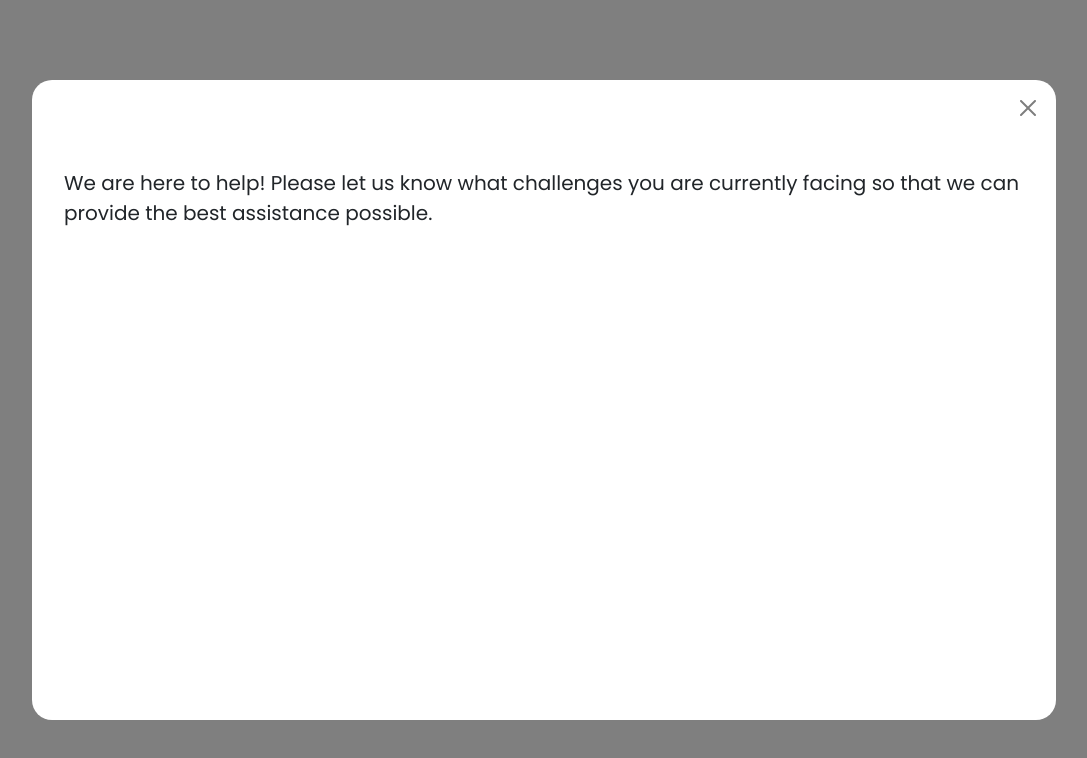
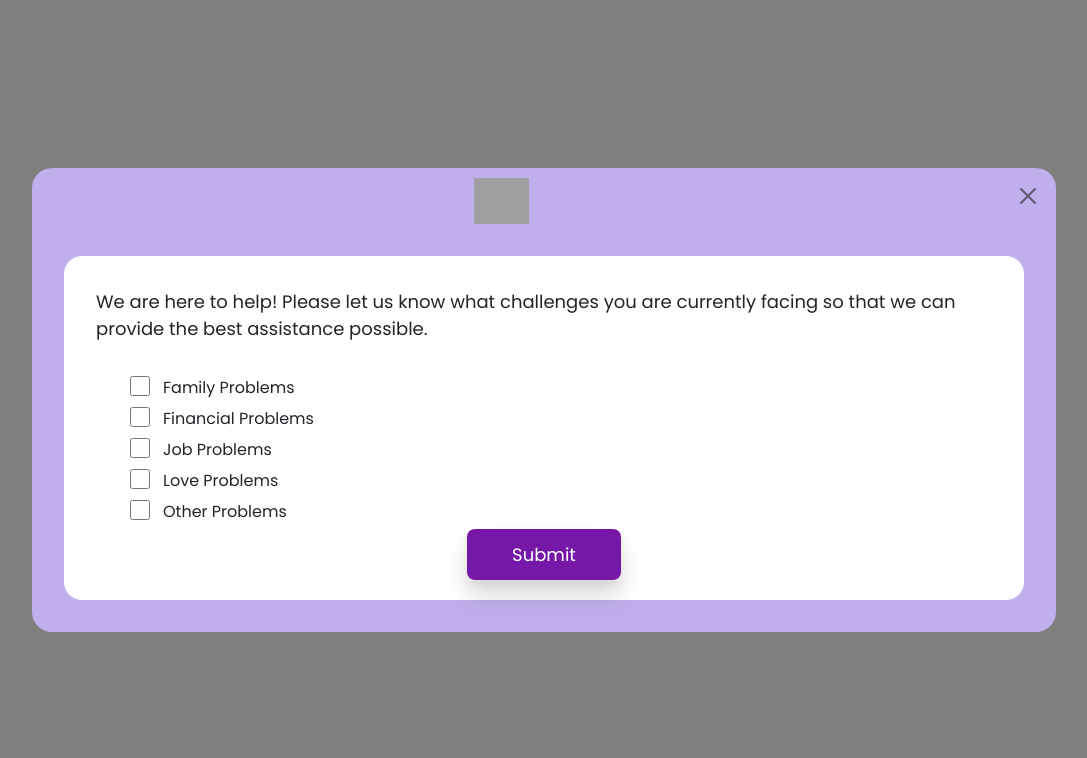
Before and after one commit to sirikisiva/Chillout_New, a React (Create React App) app in the folder Relaxapp/: page /UserInfo in a window 1280 px wide. Shown: the top 758 px of the page, without its empty margins (96-1183 px from the left). Built offline with nearby package versions, Linux system fonts and the light colour scheme; grey boxes are pictures that could not be loaded.

Commit message:
Add files via upload

```diff
--- a/Relaxapp/src/Signup.jsx
+++ b/Relaxapp/src/Signup.jsx
@@ -417,7 +417,7 @@ const SignupScreen = () => {
   return (
     <div>
       <div className="signUpScreen">
-        <div className="loginContainer col-6">
+        <div className="signUpContainer col-6">
           <div className="signUpCard">
             <div className="titleBox">
               <div>
@@ -436,6 +436,7 @@ const SignupScreen = () => {
                       name="name"
                       placeholder="enter your fullname"
                       className="inputStyle"
+                      style={{borderColor:(!username.errorActive && !username.verify ) ? "purple" : "red"}}
                       value={username.value}
                       onChange={handleUsernameInputChange}
                       onBlur={handleUsernameInputOnBlur}
@@ -454,6 +455,7 @@ const SignupScreen = () => {
                       name="email"
                       placeholder="enter email Id"
                       className="inputStyle"
+                      style={{borderColor:(!email.errorActive && !email.verify ) ? "purple" : "red"}}
                       value={email.value}
                       onChange={handleEmailInputChange}
                       onBlur={handleEmailInputOnBlur}
@@ -470,6 +472,7 @@ const SignupScreen = () => {
                       type="password"
                       name="password"
                       placeholder="set password"
+                      style={{borderColor:(!password.errorActive && !password.verify ) ? "purple" : "red"}}
                       value={password.value}
                       className="inputStyle"
                       onChange={handlePasswordInputChange}
@@ -487,6 +490,7 @@ const SignupScreen = () => {
                       type="password"
                       name="password"
                       placeholder="confirm password"
+                      style={{borderColor:(!confirmPassword.errorActive && !confirmPassword.verify ) ? "purple" : "red"}}
                       value={confirmPassword.value}
                       className="inputStyle"
                       onChange={handleConfirmPasswordInputChange}
--- a/Relaxapp/src/forgotpassword.css
+++ b/Relaxapp/src/forgotpassword.css
@@ -16,6 +16,7 @@
   width: 35em;
 }
 .fpCard {
+  border-radius: 1rem;
   display: flex;
   flex-direction: column;
   align-items: center;
@@ -37,10 +38,10 @@
   border: none;
   border-bottom: 1px solid black;
   background-color: transparent;
-  height: 4em;
+  height: 2.3em;
   width: 22em;
-  text-align: center;
-  padding: 2em;
+  /* text-align: center;
+  padding: 2em; */
 }
 
 .fpInputStyle:-internal-autofill-selected {
@@ -56,7 +57,7 @@
   border: none;
   border-width: 1px 1px;
   border-radius: 8px;
-  background-color: #7518a7;
+  background-color: #7743db;;
   box-shadow: rgba(0, 0, 0, 0.15) 0px 15px 25px,
     rgba(0, 0, 0, 0.05) 0px 5px 10px;
   color: white;
--- a/Relaxapp/src/forgotpassword.jsx
+++ b/Relaxapp/src/forgotpassword.jsx
@@ -121,6 +121,7 @@ const ForgotPasswordScreen = () => {
                 value={otp.val}
                 placeholder="enter OTP"
                 className="fpInputStyle"
+                style={{borderColor:(!otp.errorActive ) ? "purple" : "red"}}
                 onChange={handleOnOtpInputChange}
                 onBlur={handleOtpInputOnBlur}
                 maxLength={4}
@@ -136,7 +137,7 @@ const ForgotPasswordScreen = () => {
           <div className="loginBtnBox">
             <button
               className="fpSignInBtn"
-              style={{ color: otp.valid === true ? "white" : "gray" }}
+              style={{ color: otp.valid === true ? "white" : "darkgray" }}
               disabled={otp.valid === true ? false : true}
               onClick={onClickVerifyOtp}
             >
@@ -158,6 +159,7 @@ const ForgotPasswordScreen = () => {
                 name="email"
                 placeholder="enter registered email"
                 className="fpInputStyle"
+                style={{borderColor:(!email.errorActive && !email.verify ) ? "purple" : "red"}}
                 value={email.val}
                 onChange={handleOnEmailInputChange}
                 onBlur={handleEmailInputOnBlur}
@@ -174,7 +176,7 @@ const ForgotPasswordScreen = () => {
             <button
               className="fpSignInBtn"
               style={{
-                color: email.valid === true ? "white" : "gray",
+                color: email.valid === true ? "white" : "darkgray",
               }}
               onClick={onClickGetOtp}
               disabled={email.valid === true ? false : true}
--- a/Relaxapp/src/loginscreen.css
+++ b/Relaxapp/src/loginscreen.css
@@ -31,8 +31,11 @@
   height: auto;
   margin-left: 15%;
   margin-right: 15%;
+  height: 100vh;
+  margin-top: 15%;
+  margin-bottom: 15%;
   background-color: #ffffff;
-  padding: 50px;
+  padding: 35px;
   border: none;
   border-radius: 1rem;
   box-shadow: rgba(14, 30, 37, 0.12) 0px 2px 4px 0px,
@@ -111,22 +114,21 @@
 .lgTitleBox {
   /* border: 1px solid red; */
   text-align: center;
-  height: 100px;
+  height: 15vh;
 }
 
 .lgInputBox {
-  height: auto;
+  height: 27vh;
   /* border: 1px solid red; */
 }
 .lgBtnBox {
-  height: auto;
   display: flex;
   flex-direction: column;
   justify-content: space-around;
-  height: 250px;
+  height: 35vh;
 }
 .signInBtn {
-  height: 4em;
+  height: 7vh;
   color: white;
   border: none;
   border-radius: 8px;
@@ -162,8 +164,7 @@
 .inputContainer {
   display: flex;
   flex-direction: column;
-  height: 6em;
-
+  height: 13.7vh;
   /* border: 1px solid red; */
 }
 
--- a/Relaxapp/src/newPassword.css
+++ b/Relaxapp/src/newPassword.css
@@ -27,17 +27,17 @@
 
     display: flex;
     flex-direction: column;
-    height: 7em;
+    height: 6em;
     /* border: 1px solid red; */
   }
   .npInputStyle{
     border: none;
     background-color: transparent;
     border-bottom: 1px solid black;
-    height: 4em;
+    height: 2em;
     width: 22em;
-    text-align: center;
-    padding: 2em;
+    /* text-align: center;
+    padding: 2em; */
 
   }
   .npBtn {
@@ -46,7 +46,7 @@
     border: none;
     border-width: 1px 1px;
     border-radius: 8px;
-    background-color: #7518a7;
+    background-color: #7743db;
     box-shadow: rgba(0, 0, 0, 0.15) 0px 15px 25px,
       rgba(0, 0, 0, 0.05) 0px 5px 10px;
   }
--- a/Relaxapp/src/newPassword.jsx
+++ b/Relaxapp/src/newPassword.jsx
@@ -134,6 +134,7 @@ const NewPassword = () => {
               value={newPassword.password}
               placeholder="enter new password"
               className="npInputStyle"
+              style={{borderColor:(!newPassword.errorActive && !newPassword.verify ) ? "purple" : "red"}}
               onChange={newPasswordOnHandle}
               onBlur={newPasswordValidateOnBlur}
             />
@@ -155,6 +156,7 @@ const NewPassword = () => {
               value={confirmPassword.password}
               placeholder="confirm password"
               className="npInputStyle"
+              style={{borderColor:(!confirmPassword.errorActive && !confirmPassword.verify ) ? "purple" : "red"}}
               disabled={newPassword.valid === true ? false : true}
               onChange={confirmPasswordOnHandle}
               onBlur={confirmPasswordValidateOnBlur}
@@ -174,7 +176,7 @@ const NewPassword = () => {
             className="npBtn"
             style={{
               color:
-                newPassword.valid && confirmPassword.valid ? "white" : "gray",
+                newPassword.valid && confirmPassword.valid ? "white" : "darkgray",
             }}
             disabled={newPassword.valid && confirmPassword.valid ? false : true}
             onClick={onClickResetPassword}
--- a/Relaxapp/src/signup.css
+++ b/Relaxapp/src/signup.css
@@ -21,11 +21,12 @@
 
 .signUpCard{
   margin-left: 15%;
-  margin-right: 15%;
+    margin-right: 15%;
+    margin-top: 3.7%;
+    margin-bottom: 3.7%;
   /* background:linear-gradient(135deg,rgba(225,225,225,0.1),rgba(225,225,225,0)); */
   background-color: white;
-  padding: 50px;
-  height: 49em;
+  padding: 35px;
   border: none;
   border-radius: 1rem;
   box-shadow: rgba(0, 0, 0, 0.25) 0px 0.0625em 0.0625em, rgba(0, 0, 0, 0.25) 0px 0.125em 0.5em, rgba(255, 255, 255, 0.1) 0px 0px 0px 1px inset;
@@ -70,11 +71,12 @@
   box-shadow: rgba(0, 0, 0, 0.15) 0px 15px 25px,
     rgba(0, 0, 0, 0.05) 0px 5px 10px;
 }
-.signUpContainer{
-  width: 100%;
-  display: flex;
-  justify-content: center;
-}
+  .signUpContainer{
+    display: flex;
+    justify-content: center;
+    flex-direction: column;
+  }
+
 .titleBox{
   /* border: 1px solid red; */
   text-align: center;
@@ -105,3 +107,23 @@
   position: relative;
   color: rgb(0, 0, 0);
 }
+.signupRegHere{
+  cursor: pointer;
+}
+
+@media only screen and (max-width:960px){
+  .signUpScreen{
+    display: flex;
+    flex-direction: column-reverse;
+  }
+  .signUpContainer{
+    width: 100%;
+    display: flex;
+    justify-content: center;
+  }
+  .titleAnim {
+    width: 100%;
+    display: flex;
+    justify-content: center;
+  }
+}
--- a/Relaxapp/src/userinfo.css
+++ b/Relaxapp/src/userinfo.css
@@ -1,8 +1,7 @@
 .userinfo{
-    background-color: #fff;
+  background-color: #C0AFEc;
   border-radius: 20px;
   margin: 6rem;
-    height: 80vh;
   width: 80vw;
 }
 .closeButton{
@@ -23,5 +22,49 @@
 }
 .qns{
   padding: 2rem;
-    font-size: 20px;
+  font-size: 18px;
+  font-weight: 400;
 }
+.qnsBg{
+background-color: #fff;
+margin: 2rem;
+border-radius: 18px;
+}
+.problemList{
+margin-left: 4rem;
+  padding: 2px;
+}
+.checkboxBg{
+width: 20px;
+height: 20px;
+}
+.problemType{
+margin-left: 13px;
+  position: relative;
+  top: -3px;
+}
+.qnsForm{
+padding-bottom: 1.3rem;
+}
+.qnsSubBtn{
+display: flex;
+justify-content: center;
+}
+.qnsButton{
+  border: none;
+  padding: 12px 45px 12px 45px;
+  font-size: 18px;
+  border-width: 1px 1px;
+  border-radius: 8px;
+  background-color: #7518a7;
+  color: white;
+  box-shadow: rgba(0, 0, 0, 0.15) 0px 15px 25px, rgba(0, 0, 0, 0.05) 0px 5px 10px;
+}
+.imgDiv{
+display: flex;
+justify-content:center;
+}
+.imgQns{
+width: 55px;
+padding-top: 10px;
+}
--- a/Relaxapp/src/userinfo.jsx
+++ b/Relaxapp/src/userinfo.jsx
@@ -8,14 +8,40 @@ const UserInfo = ({onClose}) => {
   return (
     <div className="popup">
        <div className="userinfo">
-      <div className="closeButton">
+     <div className="d-flex">
+     <div className="col-11 imgDiv"> <img className="imgQns" src="./happy.png"></img></div>
+      <div className="closeButton col-1">
       <button type="button" class="btn-close" aria-label="Close" onClick={onClose}></button>
       </div>
+     </div>
+      <div className="qnsBg">
       <div className="qns">We are here to help! Please let us know what challenges you are currently facing so that we can provide the best assistance possible.</div>
       <form className="qnsForm">
-
-
+        <div className="problemList">
+          <input className="checkboxBg" type="checkbox"></input>
+          <label className="problemType">Family Problems</label>
+        </div>
+        <div className="problemList">
+          <input className="checkboxBg" type="checkbox"></input>
+          <label className="problemType">Financial Problems</label>
+        </div>
+        <div className="problemList">
+          <input className="checkboxBg" type="checkbox"></input>
+          <label className="problemType">Job Problems</label>
+        </div>
+        <div className="problemList">
+          <input className="checkboxBg" type="checkbox"></input>
+          <label className="problemType">Love Problems</label>
+        </div>
+        <div className="problemList">
+          <input className="checkboxBg" type="checkbox"></input>
+          <label className="problemType">Other Problems</label>
+        </div>
+        <div className="qnsSubBtn">
+          <button className="qnsButton">Submit</button>
+        </div>
       </form>
+      </div>
     </div>
     </div>
   );
```
Also changed, not shown: Relaxapp/src/new.js (line endings or trailing spaces). Lines whose indentation alone changed are shown as unchanged.
